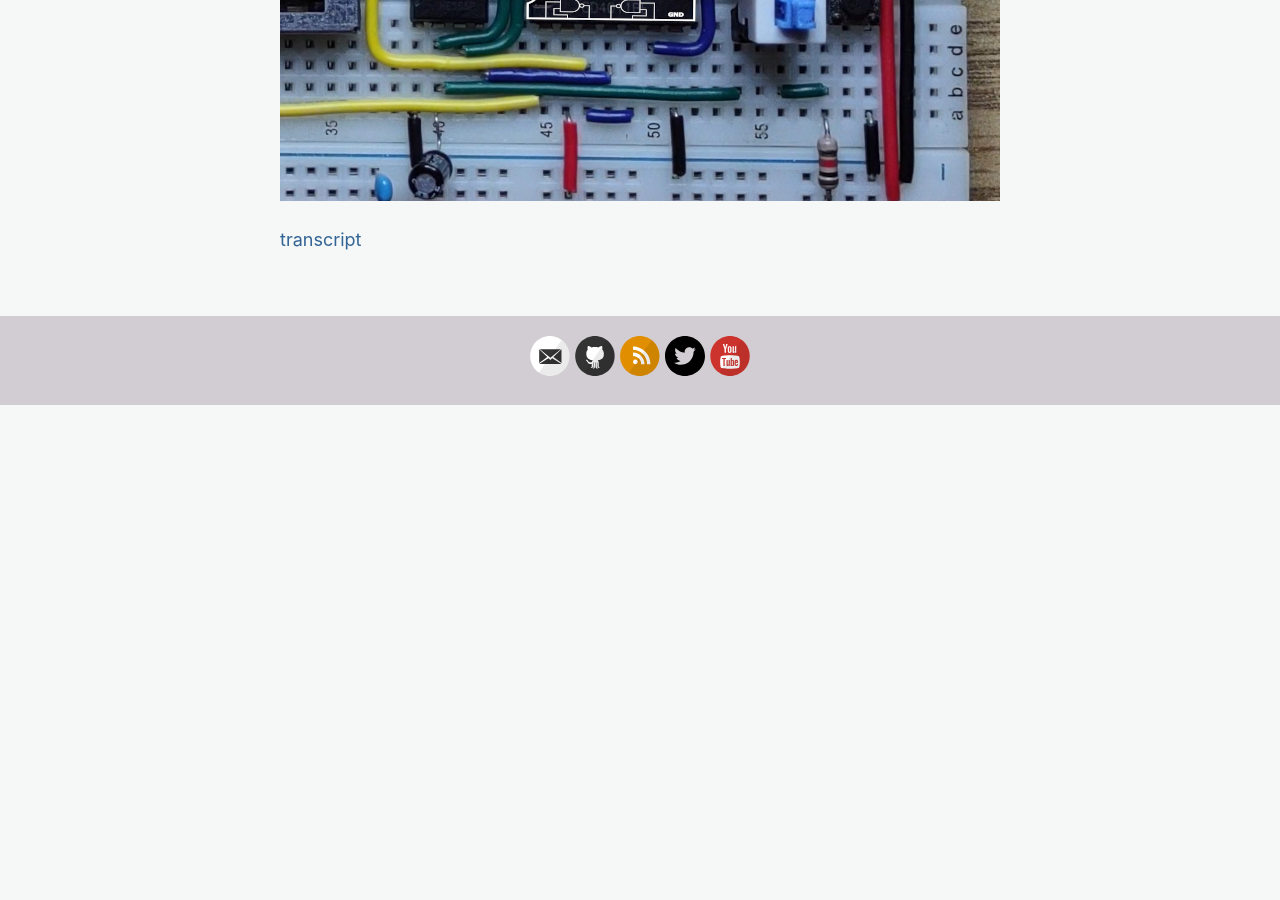
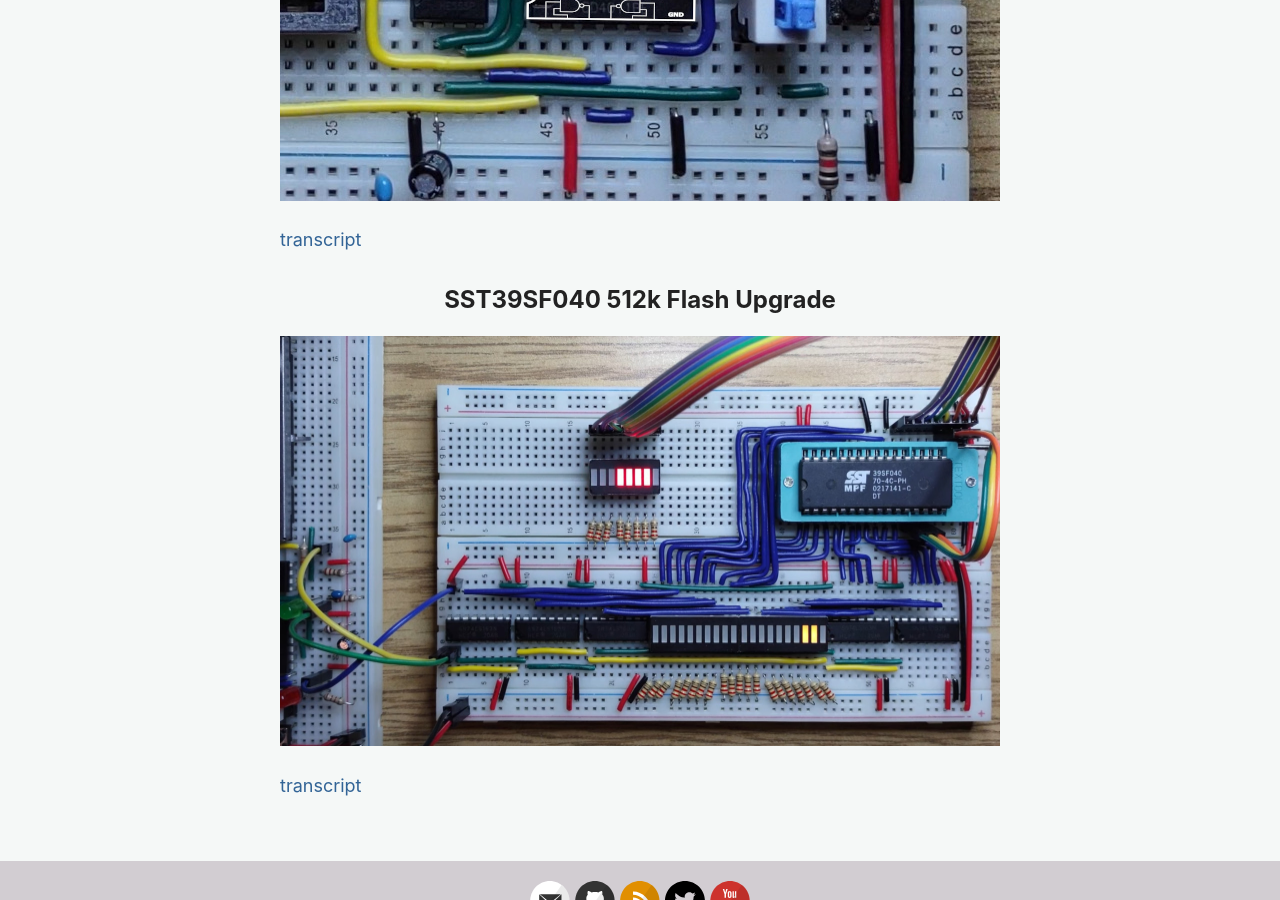
Before and after one commit to wardi/wardi.github.io, a Jekyll site: the page built from _pages/cpu.md, in a window 1280 px wide and 900 px high, scrolled down 3734 px. Built offline with Jekyll 4.4.1, drawn with Linux system fonts in a browser that asks for light colours; before the commit the page ends 4139 px from its top, so only the background shows below that.

Commit message:
update cpu project page

```diff
--- a/_pages/cpu.md
+++ b/_pages/cpu.md
@@ -45,3 +45,9 @@ permalink: /cpu/
 [![Clock Halt Circuit with 4011 NAND Gate and 555 Timer](/images/halt.jpg)](https://youtu.be/-j5fzLaksTk)
 
 [transcript](/halt/)
+
+## SST39SF040 512k Flash Upgrade
+
+[![SST39SF040 512k Flash Upgrade](/images/512k.jpg)](https://youtu.be/UDAXxEo3heA)
+
+[transcript](/512k-flash/)
```
